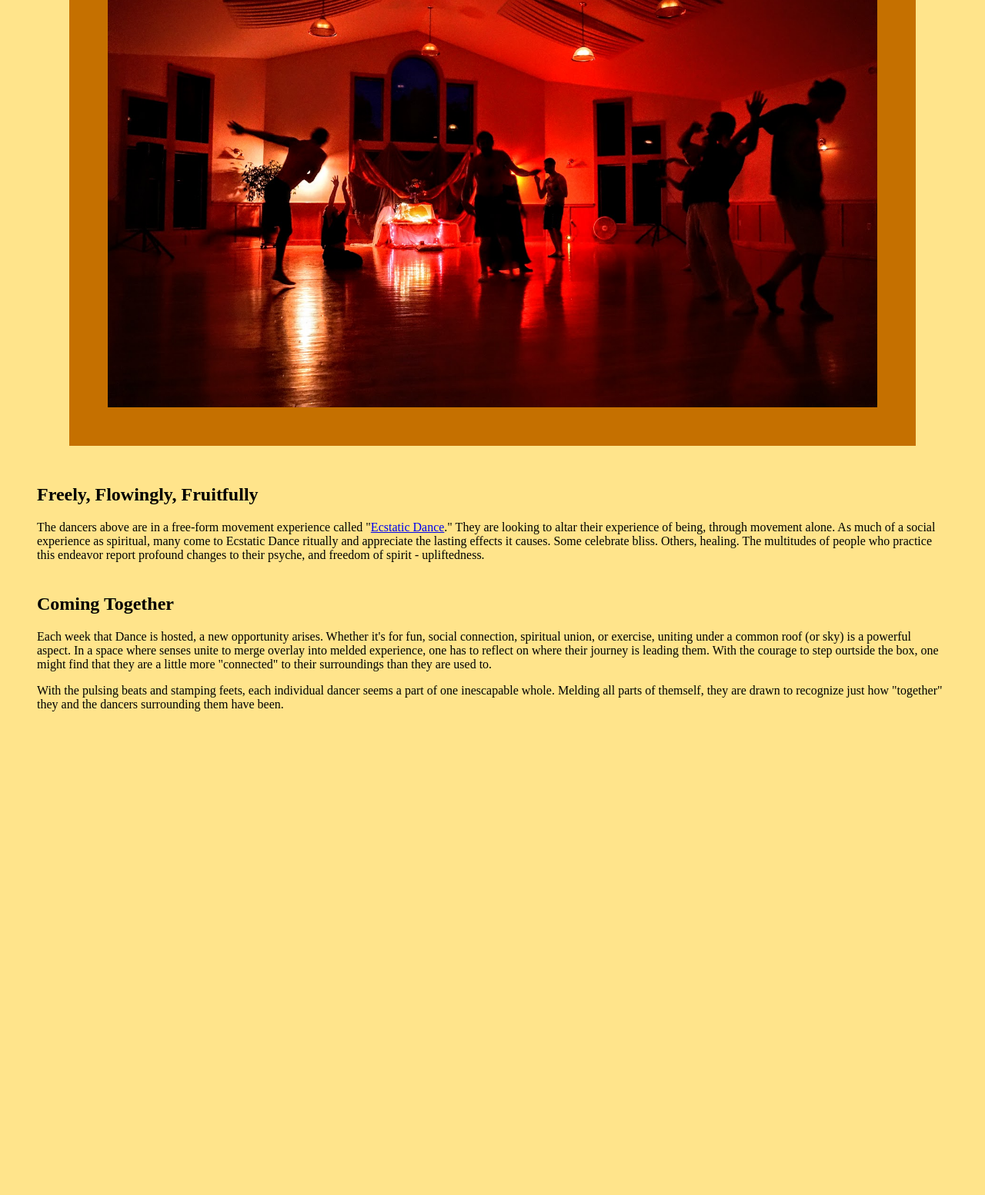
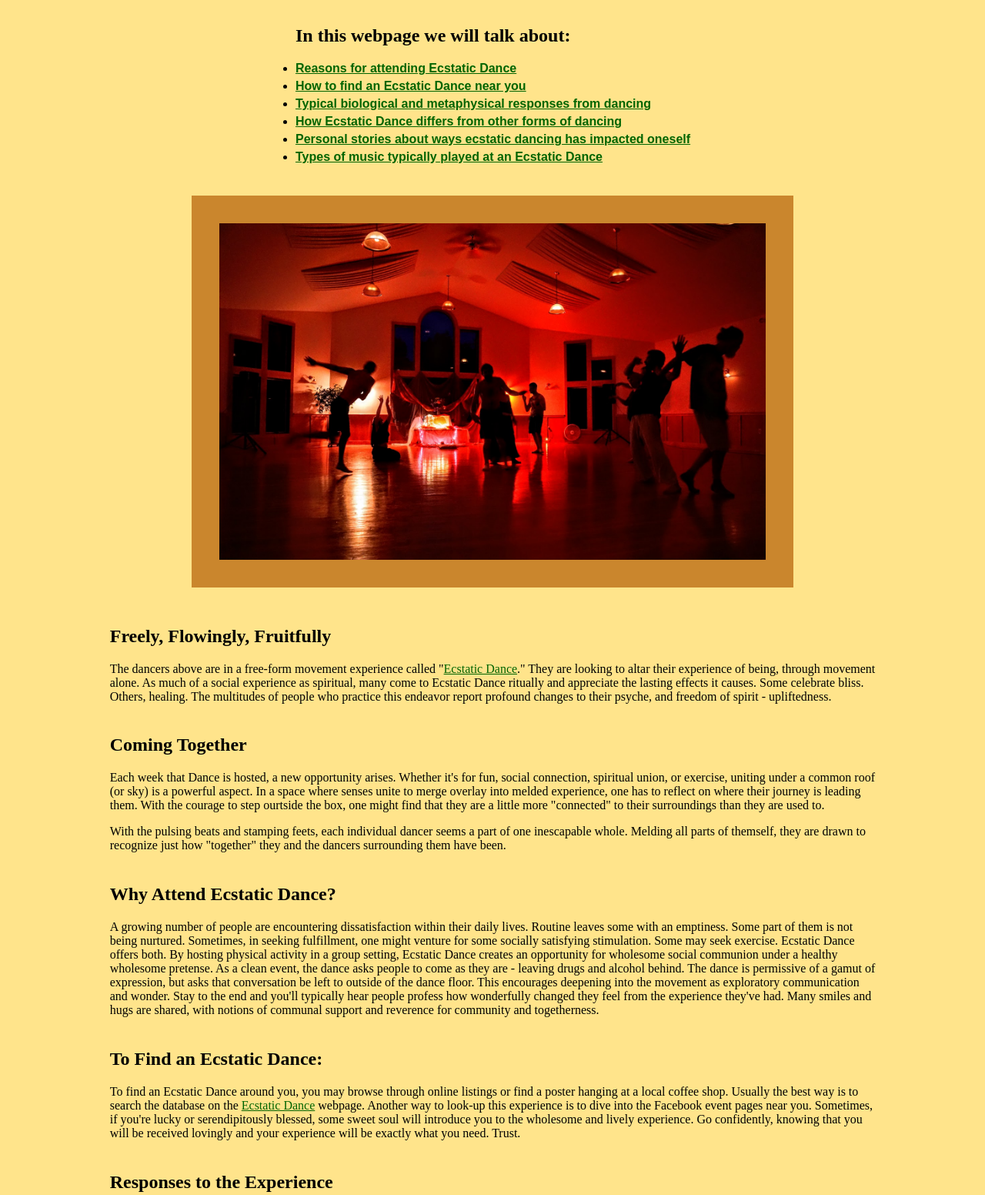
Before and after one commit to jaredsurya/my-personal-website, a plain HTML site: page index.html in a window 1280 px wide. Shown: the part 347-1899 px from the top of the page at 77% size. Before the commit the page ends 1345 px from the top, so only its background shows below. Drawn offline with Linux system fonts and the light colour scheme.

Commit message:
more text, resize

```diff
--- a/index.html
+++ b/index.html
@@ -10,10 +10,23 @@
 <body>
     <script src="script.js"></script>
     <h1>To Dance Ecstatic</h1>
-    <img id="movers" src="https://raw.githubusercontent.com/jaredsurya/my-personal-website/a56f040e36e014f54b599848cdc6cfe499b68ee5/Images/FOLdance.jpeg" alt="dancers moving flowingly about a large space">
+    <div id="index">
+        <h2 style="margin-left: 40px">In this webpage we will talk about:</h2>
+        <ul>
+            <li><a href="#why">Reasons for attending Ecstatic Dance</a></li>
+            <li><a href="#where">How to find an Ecstatic Dance near you</li>
+            <li><a href="#what">Typical biological and metaphysical responses from dancing</a></li>
+            <li><a href="#what1">How Ecstatic Dance differs from other forms of dancing</a></li>
+            <li><a href="#personal">Personal stories about ways ecstatic dancing has impacted oneself</a></li>
+            <li><a href="#music">Types of music typically played at an Ecstatic Dance</a></li>
+        </ul>
+    </div>
+    <a href="https://www.ecstaticdance.org" target="_blank" rel="noopener noreferrer">
+        <img id="movers" src="https://raw.githubusercontent.com/jaredsurya/my-personal-website/a56f040e36e014f54b599848cdc6cfe499b68ee5/Images/FOLdance.jpeg" alt="dancers moving flowingly about a large space">
+    </a>
     <div id="intro">
         <h2>Freely, Flowingly, Fruitfully</h2>
-        <p>The dancers above are in a free-form movement experience called "<a href ="http://www.ecstaticdance.org">Ecstatic Dance</a>."
+        <p>The dancers above are in a free-form movement experience called "<a href ="http://www.ecstaticdance.org" target="_blank" rel="noopener noreferrer">Ecstatic Dance</a>."
             They are looking to altar their experience of being, through movement alone.
             As much of a social experience as spiritual, many come to Ecstatic Dance ritually
             and appreciate the lasting effects it causes. Some celebrate bliss. Others, healing.
@@ -34,5 +47,34 @@
             they and the dancers surrounding them have been.
         </p>
     </div>
+    <div id="why">
+        <h2>Why Attend Ecstatic Dance?</h2>
+        <p>
+            A growing number of people are encountering dissatisfaction within their daily lives. Routine leaves some
+            with an emptiness. Some part of them is not being nurtured. Sometimes, in seeking fulfillment, one might venture
+            for some socially satisfying stimulation. Some may seek exercise. Ecstatic Dance offers both. By hosting physical activity
+            in a group setting, Ecstatic Dance creates an opportunity for wholesome social communion under a healthy wholesome pretense.
+            As a clean event, the dance asks people to come as they are - leaving drugs and alcohol behind. The dance is permissive of
+            a gamut of expression, but asks that conversation be left to outside of the dance floor. This encourages deepening into the movement
+            as exploratory communication and wonder. Stay to the end and you'll typically hear people profess how wonderfully changed they feel
+            from the experience they've had. Many smiles and hugs are shared, with notions of communal support and reverence for community and togetherness.
+        </p>
+    </div>
+    <div id="where">
+        <h2>To Find an Ecstatic Dance:</h2>
+        <p>
+            To find an Ecstatic Dance around you, you may browse through online listings or find a poster hanging at a local coffee shop. Usually
+            the best way is to search the database on the <a href ="http://www.ecstaticdance.org" target="_blank" rel="noopener noreferrer">Ecstatic Dance</a> webpage. Another way to look-up
+            this experience is to dive into the Facebook event pages near you. Sometimes, if you're lucky or serendipitously blessed, some sweet soul
+            will introduce you to the wholesome and lively experience. Go confidently, knowing that you will be received lovingly and your experience
+            will be exactly what you need. Trust.
+        </p>
+    </div>
+    <div id="what">
+        <h2>Responses to the Experience</h2>
+        <p>
+
+        </p>
+
 </body>
 </html>
--- a/style.css
+++ b/style.css
@@ -1,10 +1,10 @@
 h1{
     text-align: center;
-    font-size: 75pt;
+    font-size: 90pt;
     margin-block-end: 20px;
     margin-block-start: 20px;
     font-family: 'Courier New', Courier, monospace;
-    padding-bottom: 20px;
+    padding-bottom: 0px;
     padding-top: 20px;
 }
 body {
@@ -14,16 +14,40 @@ body {
     padding-top: 10px;
 }
 #movers {
-    max-width: 1000px;
-    display: block ;
+    max-width: 60%;
+    display: block;
     margin-left: auto;
     margin-right: auto;
-    padding: 50px;
-    background-color: rgb(197, 112, 0);
+    padding: 36px;
+    background-color: rgb(202, 134, 45);
 }
 div {
     padding-top: 5px;
+    margin-left: 8%;
+    margin-right: 8%;
 }
 #intro {
     padding-top: 30px;
 }
+#index {
+    margin: auto;
+    width: 50%;
+    padding: 10px;
+    font-weight: bold;
+}
+ul {
+    padding-bottom: 10px;
+    font-family: Arial, Helvetica, sans-serif;
+}
+li {
+    padding-bottom: 5px;
+}
+a:link {
+    color: darkgreen
+}
+a:visited {
+    color:darkslateblue
+}
+a:hover {
+    color: green
+}
```
Also changed, not shown: 1 other file.
